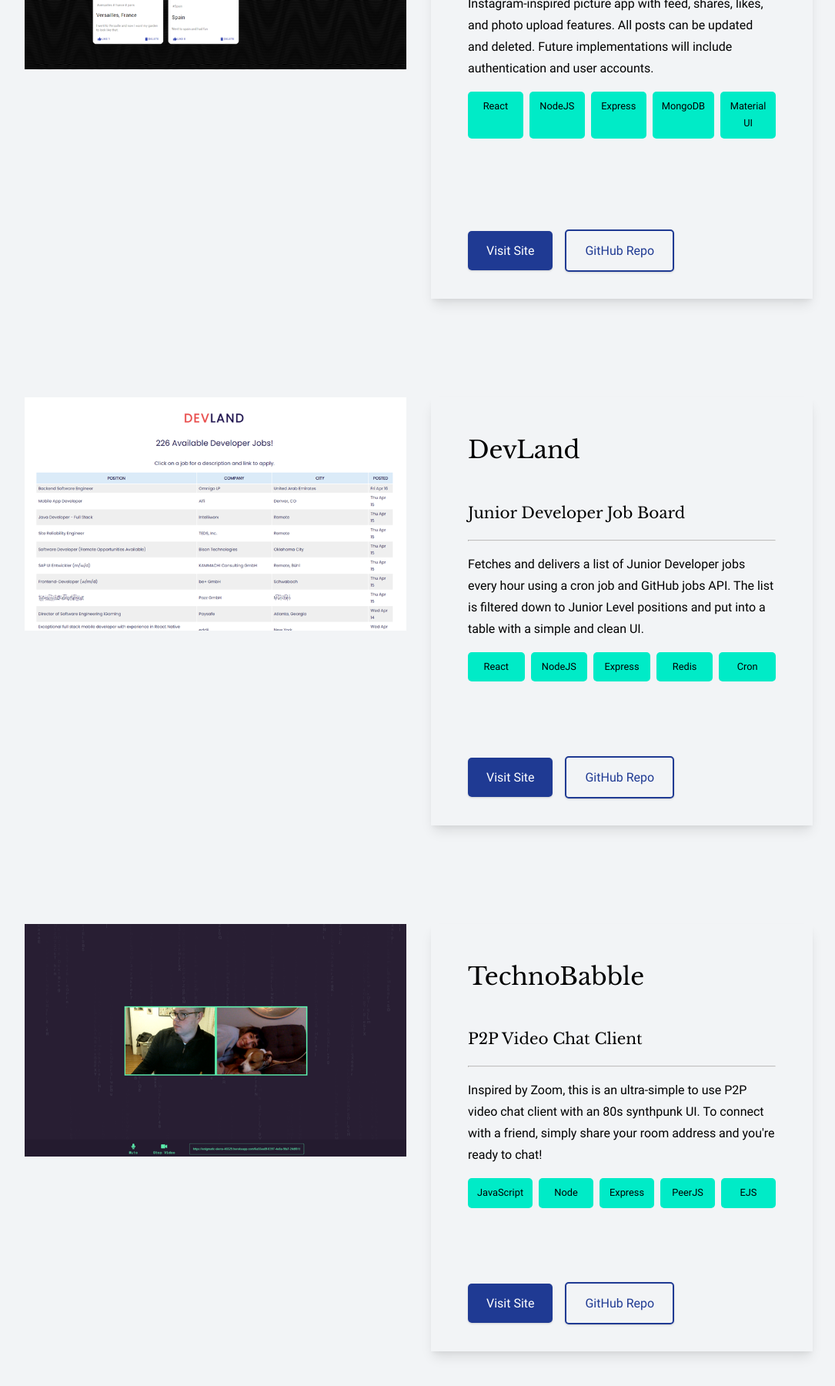
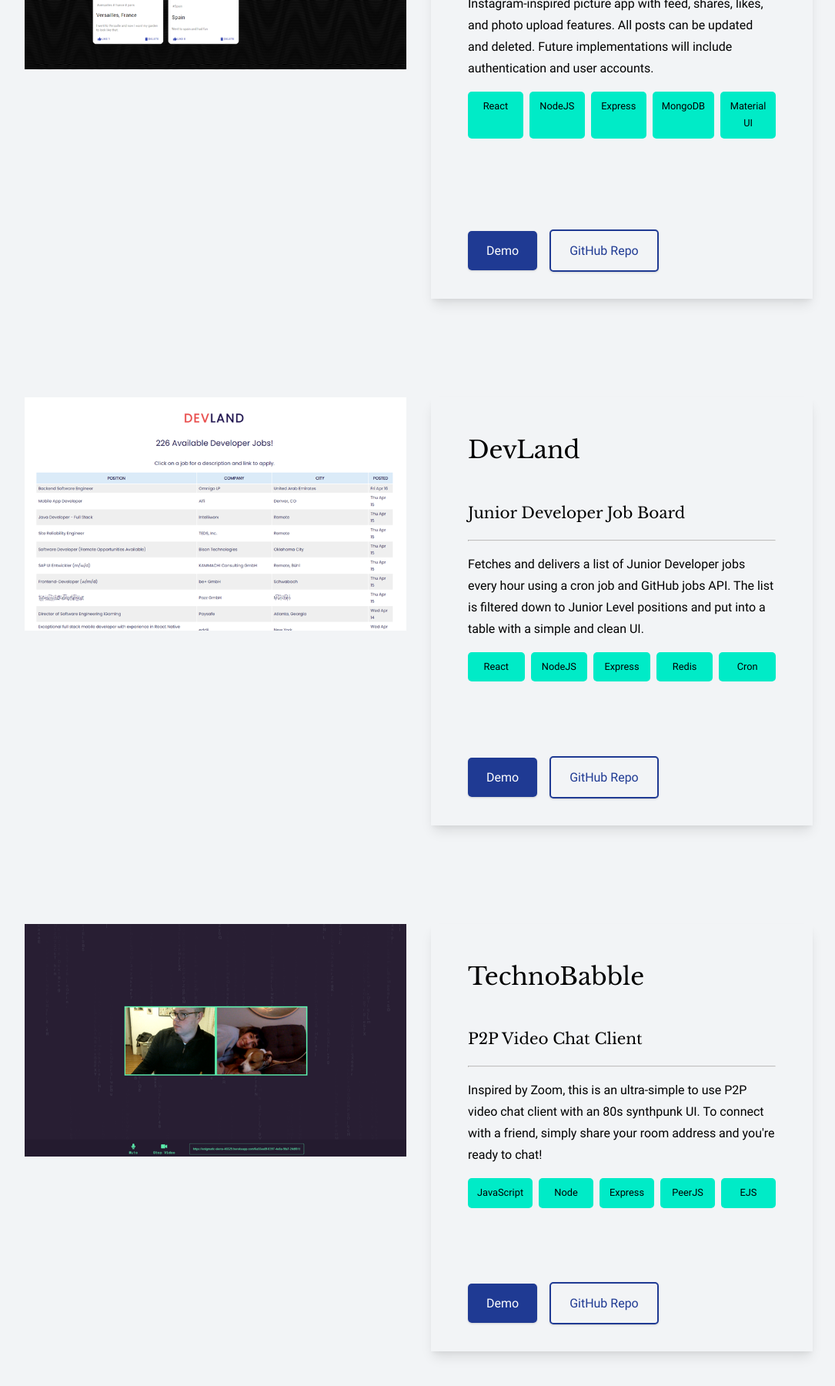
Before and after one commit to jimmontour/portfolio, a React (Create React App) app: page / in a window 1280 px wide. Shown: the part 2810-4610 px from the top of the page at 77% size, without its empty margins (96-1181 px from the left). Built offline with nearby package versions, Linux system fonts and the light colour scheme.

Commit message:
update language of projects

```diff
--- a/src/components/home/Projects.js
+++ b/src/components/home/Projects.js
@@ -125,7 +125,7 @@ export default function Projects() {
                   target="_blank"
                   rel="noreferrer"
                 >
-                  Visit Site
+                 Demo
                 </a>
                 <a
                   href="https://github.com/jimmontour/travelog"
@@ -175,7 +175,7 @@ export default function Projects() {
                   target="_blank"
                   rel="noreferrer"
                 >
-                  Visit Site
+                  Demo
                 </a>
                 <a
                   href="https://github.com/jimmontour/devland"
@@ -224,7 +224,7 @@ export default function Projects() {
                   target="_blank"
                   rel="noreferrer"
                 >
-                  Visit Site
+                  Demo
                 </a>
                 <a
                   href="https://github.com/jimmontour/technobabble"
```
